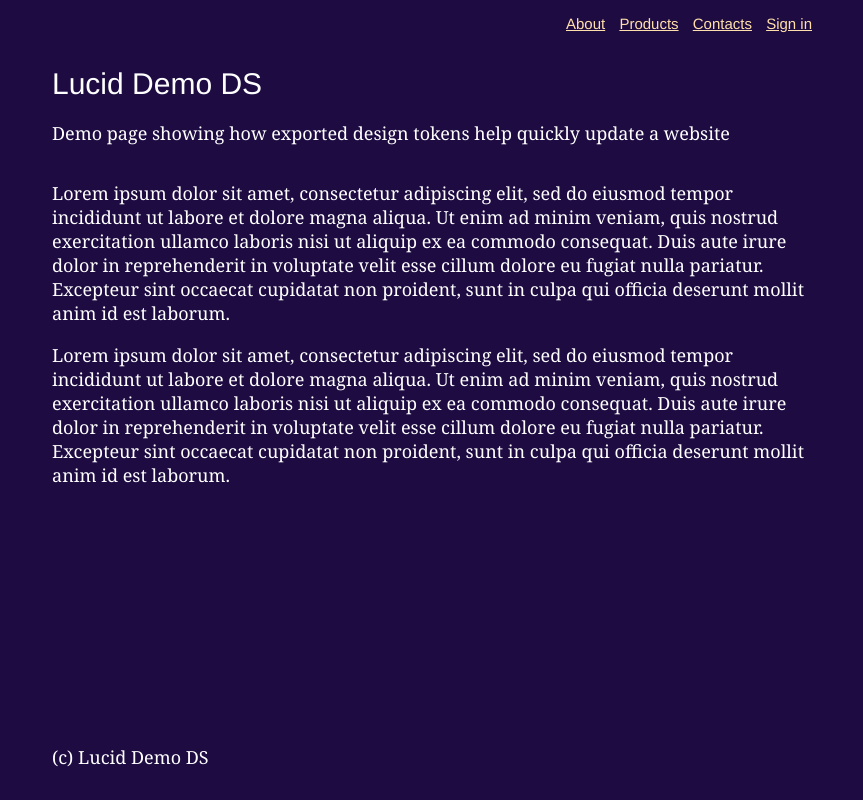
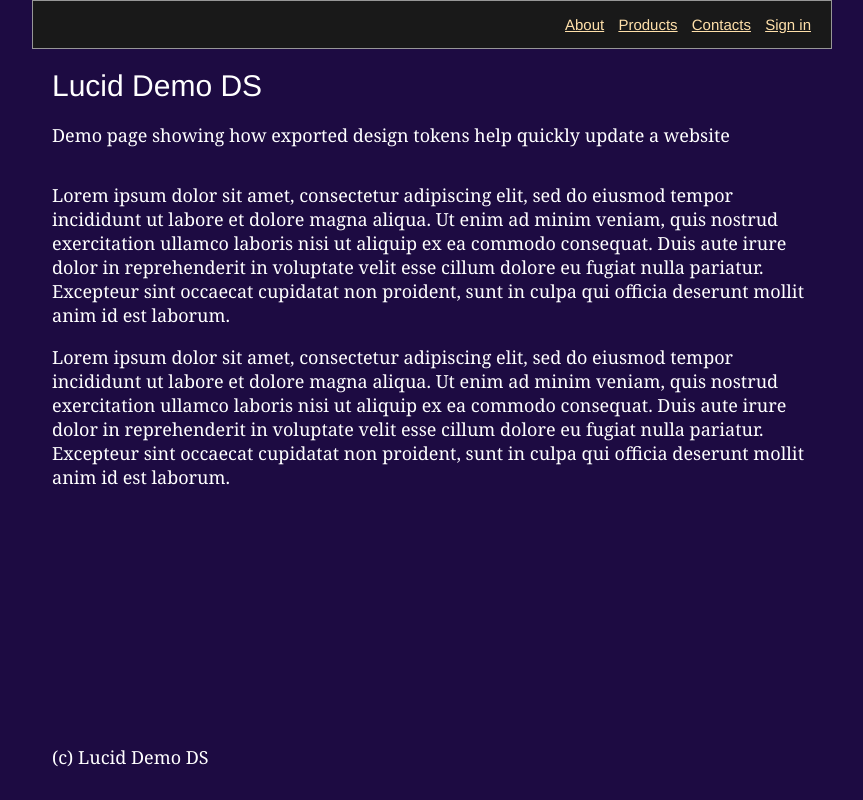
Before and after one commit to kuindji/lucid-demo, a plain HTML site: page index.html in a window 1280 px wide. Shown: the whole page, without its empty margins (208-1071 px from the left). Drawn offline with Linux system fonts and the light colour scheme.

Commit message:
top menu layer style

```diff
--- a/demo.css
+++ b/demo.css
@@ -1,6 +1,9 @@
 
 html * {
     box-sizing: border-box;
+}
+
+html {
     background-color: var(--body-color);
 }
 
@@ -59,3 +62,6 @@ footer {
 .menu-text a {
     color: var(--menu-text-color);
 }
+.menu-text a:hover {
+    color: var(--menu-text-hover);
+}
--- a/index.html
+++ b/index.html
@@ -7,11 +7,12 @@
         <meta name="viewport" content="width=device-width, initial-scale=1">
         <link rel="stylesheet" href="_vars.css">
         <link rel="stylesheet" href="_text_styles.css">
+        <link rel="stylesheet" href="_layer_styles.css">
         <link rel="stylesheet" href="demo.css">
     </head>
     <body>
 
-        <nav id="top-nav" class="centered menu-text">
+        <nav id="top-nav" class="centered top-menu menu-text">
             <ul>
                 <li>
                     <a href="#">About</a>
```
Also changed, not shown: 1 other file.
